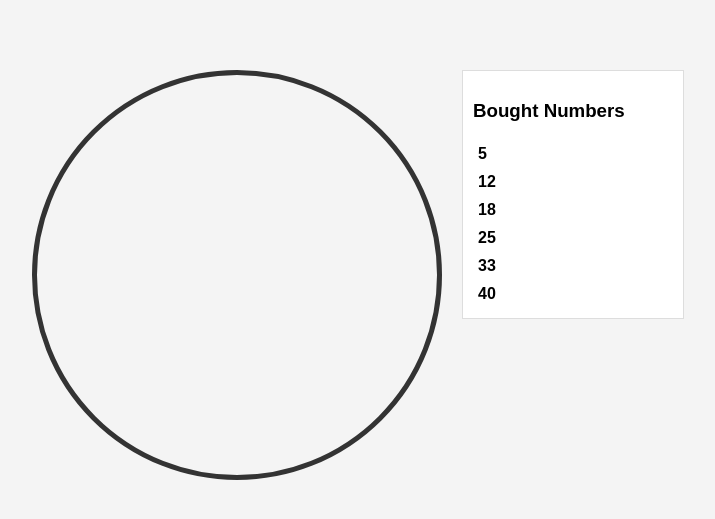
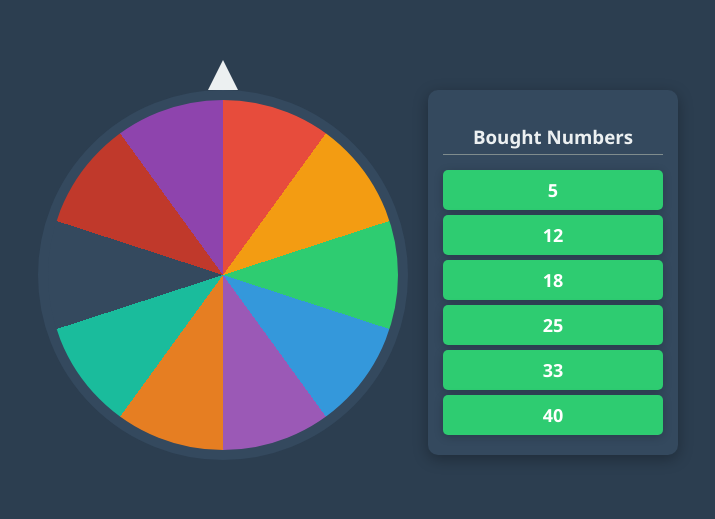
Before and after one commit to addis012/lottery-web-app, a plain HTML site: page index.html in a window 1280 px wide. Shown: the part 125-644 px from the top of the page, without its empty margins (282-997 px from the left). Drawn offline with Linux system fonts and the light colour scheme.

Commit message:
index.html

```diff
--- a/index.html
+++ b/index.html
@@ -9,32 +9,70 @@
             align-items: center;
             height: 100vh;
             margin: 0;
-            font-family: Arial, sans-serif;
-            background-color: #f4f4f4;
+            font-family: 'Segoe UI', Tahoma, Geneva, Verdana, sans-serif;
+            background-color: #2c3e50;
+            color: #ecf0f1;
         }
         .container {
             display: flex;
             align-items: flex-start;
         }
         .spinner {
-            width: 400px;
-            height: 400px;
+            width: 350px;
+            height: 350px;
             border-radius: 50%;
-            border: 5px solid #333;
+            background: conic-gradient(
+                #e74c3c 0deg, #e74c3c 36deg,
+                #f39c12 36deg, #f39c12 72deg,
+                #2ecc71 72deg, #2ecc71 108deg,
+                #3498db 108deg, #3498db 144deg,
+                #9b59b6 144deg, #9b59b6 180deg,
+                #e67e22 180deg, #e67e22 216deg,
+                #1abc9c 216deg, #1abc9c 252deg,
+                #34495e 252deg, #34495e 288deg,
+                #c0392b 288deg, #c0392b 324deg,
+                #8e44ad 324deg, #8e44ad 360deg
+            );
+            border: 10px solid #34495e;
             position: relative;
-            overflow: hidden;
+            animation: spin 5s ease-out infinite;
+        }
+        .pointer {
+            width: 0;
+            height: 0;
+            border-left: 15px solid transparent;
+            border-right: 15px solid transparent;
+            border-bottom: 30px solid #ecf0f1;
+            position: absolute;
+            top: -40px;
+            left: 50%;
+            transform: translateX(-50%);
         }
         .bought-numbers {
             margin-left: 20px;
-            padding: 10px;
-            background: #fff;
-            border: 1px solid #ddd;
-            width: 200px;
+            padding: 15px;
+            background: #34495e;
+            border-radius: 10px;
+            box-shadow: 0 4px 15px rgba(0, 0, 0, 0.3);
+            width: 220px;
+        }
+        .bought-numbers h3 {
+            text-align: center;
+            margin-bottom: 15px;
+            color: #ecf0f1;
+            border-bottom: 1px solid #7f8c8d;
+            padding-bottom: 5px;
         }
         .number {
-            font-size: 16px;
+            font-size: 18px;
             font-weight: bold;
-            padding: 5px;
+            padding: 8px;
+            text-align: center;
+            background-color: #2ecc71;
+            color: #fff;
+            border-radius: 5px;
+            margin: 5px 0;
+            box-shadow: 0 2px 10px rgba(0, 0, 0, 0.2);
         }
         @keyframes spin {
             from { transform: rotate(0deg); }
@@ -44,24 +82,21 @@
 </head>
 <body>
     <div class="container">
-        <div class="spinner" id="spinner"></div>
+        <div class="spinner" id="spinner">
+            <div class="pointer"></div>
+        </div>
         <div class="bought-numbers">
             <h3>Bought Numbers</h3>
             <div id="numbers"></div>
         </div>
     </div>
     <script>
-        // JavaScript to create the spinning effect and display numbers
         document.addEventListener("DOMContentLoaded", () => {
-            const spinner = document.getElementById("spinner");
             const numbers = document.getElementById("numbers");
 
             // Example: Random bought numbers
             const boughtNumbers = [5, 12, 18, 25, 33, 40];
             numbers.innerHTML = boughtNumbers.map(num => `<div class="number">${num}</div>`).join("");
-
-            // Spin logic (simplified)
-            spinner.style.animation = "spin 5s ease-out infinite";
         });
     </script>
 </body>
```
